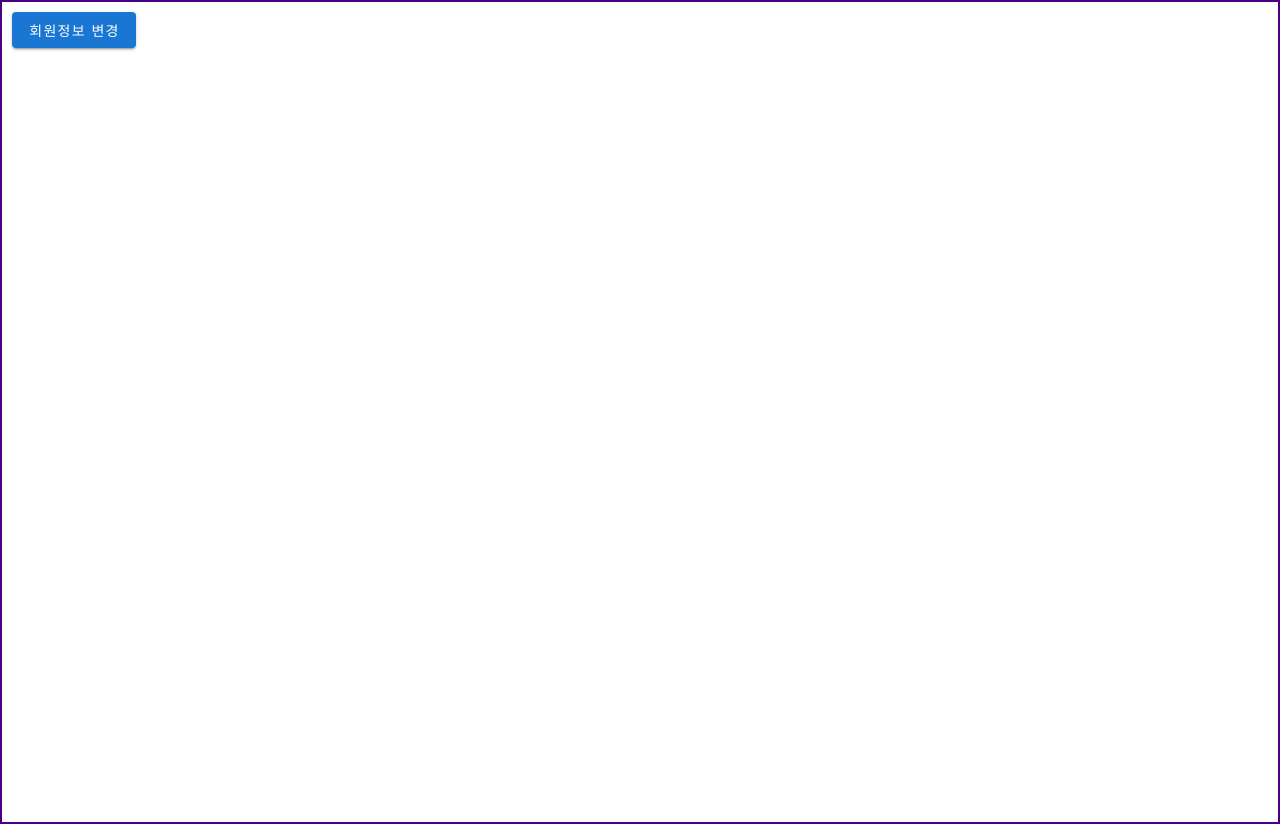
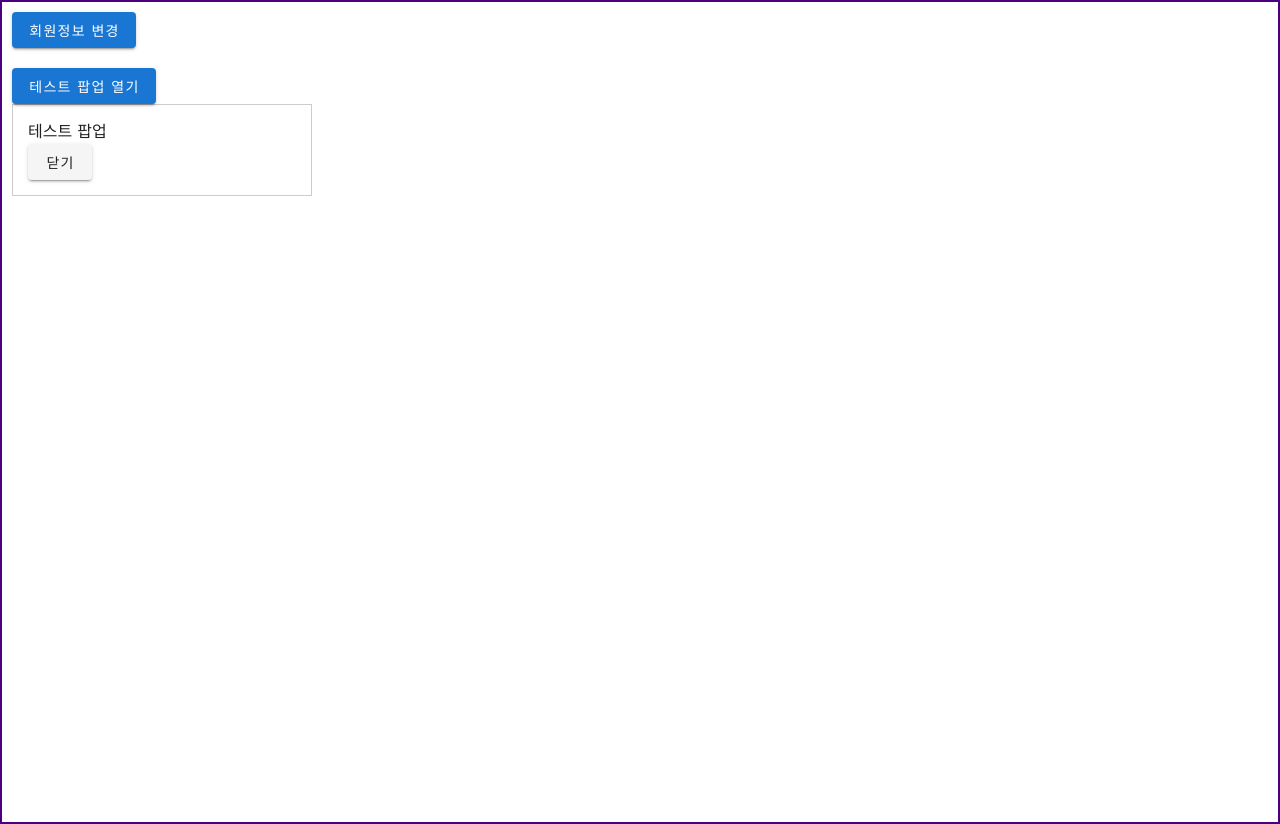
Before and after one commit to Yoonbeagle/Yoonbeagle, a Vue app: page /modal in a window 1280 px wide. Built offline with nearby package versions, Linux system fonts and the light colour scheme.

Commit message:
재설치 및 테스트 팝업 추가

```diff
--- a/package.json
+++ b/package.json
@@ -27,7 +27,7 @@
     "eslint-plugin-vue": "^6.2.2",
     "sass": "~1.32.0",
     "sass-loader": "^10.0.0",
-    "vue-cli-plugin-vuetify": "~2.4.1",
+    "vue-cli-plugin-vuetify": "~2.4.2",
     "vue-template-compiler": "^2.6.11",
     "vuetify-loader": "^1.7.0"
   },
--- a/public/index.html
+++ b/public/index.html
@@ -6,6 +6,8 @@
     <meta name="viewport" content="width=device-width,initial-scale=1.0">
     <link rel="icon" href="<%= BASE_URL %>favicon.ico">
     <title><%= htmlWebpackPlugin.options.title %></title>
+    <link rel="stylesheet" href="https://fonts.googleapis.com/css?family=Roboto:100,300,400,500,700,900">
+    <link rel="stylesheet" href="https://cdn.jsdelivr.net/npm/@mdi/font@latest/css/materialdesignicons.min.css">
     <link rel="stylesheet" href="https://fonts.googleapis.com/css?family=Roboto:100,300,400,500,700,900">
     <link rel="stylesheet" href="https://cdn.jsdelivr.net/npm/@mdi/font@latest/css/materialdesignicons.min.css">
   </head>
--- a/src/views/Modal.vue
+++ b/src/views/Modal.vue
@@ -7,22 +7,34 @@
     <layer-popup
       :pop-open="popOpen"
       @closeAll="subPopOpen = false" />
+
+    <div class="second-area">
+      <v-btn
+        color="primary"
+        @click="onClickPopup">테스트 팝업 열기</v-btn>
+
+      <modify-popup ref="ModifyPopup" />
+    </div>
   </div>
 </template>
 
 <script>
 import { EventBus } from '@/event-bus'
 import LayerPopup from '@/views/popup/LayerPopup'
+import ModifyPopup from '@/views/popup/ModifyPopup'
 
 export default {
   name: 'Modal',
-  components: { LayerPopup },
+  components: { LayerPopup, ModifyPopup },
   data () {
     return {
       popOpen: false
     }
   },
   methods: {
+    onclickPopup() {
+      this.$refs['ModifyPopup'].open();
+    }
   },
   created () {
     EventBus.$on('close-all', closeAll => {
@@ -34,6 +46,8 @@ export default {
 }
 </script>
 
-<style scoped>
-
+<style scoped lang="scss">
+  .second{
+    &-area{margin-top:20px;}
+  }
 </style>
--- /dev/null
+++ b/src/views/popup/ModifyPopup.vue
@@ -0,0 +1,29 @@
+<template>
+    <div class="container" ref="ModifyPopup">
+        <div>테스트 팝업</div>
+        <v-btn color="cancel" @click="close">닫기</v-btn>
+    </div>
+</template>
+
+<script>
+export default {
+    name: 'ModifyPopup',
+    data() {
+        return {
+
+        }
+    },
+    methods: {
+        close() {
+            this.$refs['ModifyPopup'].close();
+        }
+    }
+
+}
+</script>
+
+<style scoped lang="scss">
+$modal-spacer:(0, 10px, 15px, 20px, 25px);
+$modal-border-color:#ccc;
+.container{width:300px;padding:nth($modal-spacer,3);border:1px solid $modal-border-color;}
+</style>
```
Also changed, not shown: 1 other file (tests, documents, lock files or other folders).
